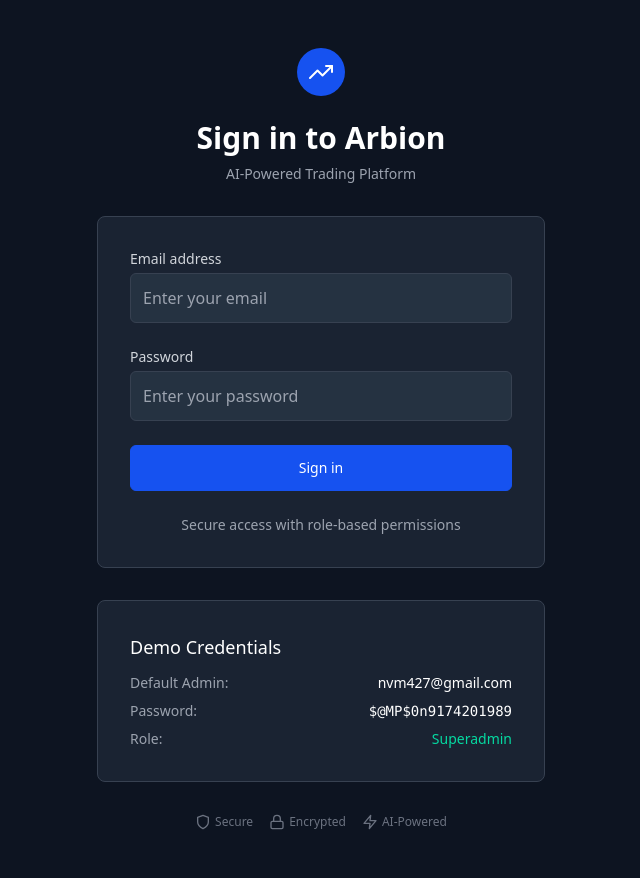
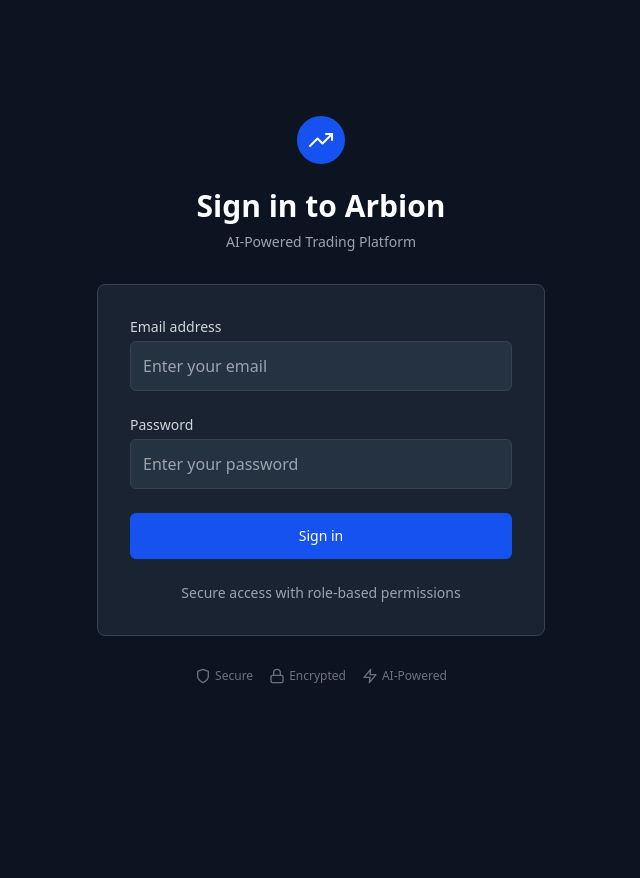
Before and after one commit to NVMtheName/ArbionTrader, a Flask app: page /auth/login in a window 1280 px wide. Shown: the whole page, without its empty margins (319-959 px from the left). After the commit the page ends 684 px from the top, so only its background shows below. Run offline with Flask 3, Linux system fonts and the light colour scheme; some libraries are stand-ins or nearby versions.

Commit message:
Remove demo login information from the main login screen
Removes demo credential display from login.html and imports unused modules in routes.py.

Replit-Commit-Author: Agent
Replit-Commit-Session-Id: 55d649fa-7741-4bdc-92c1-358905c068a2
Replit-Commit-Screenshot-Url: https://storage.googleapis.com/screenshot-production-us-central1/b5647b89-6936-47ce-978a-a2d77d17e79f/445b0675-78a4-4898-8d1f-75540e950d9d.jpg

```diff
--- a/templates/login.html
+++ b/templates/login.html
@@ -151,25 +151,6 @@
                 </div>
             </div>
 
-            <!-- Demo Credentials Info -->
-            <div class="card">
-                <h3 class="text-lg font-medium text-white mb-3">Demo Credentials</h3>
-                <div class="space-y-2 text-sm">
-                    <div class="flex justify-between">
-                        <span class="text-gray-400">Default Admin:</span>
-                        <span class="text-white">nvm427@gmail.com</span>
-                    </div>
-                    <div class="flex justify-between">
-                        <span class="text-gray-400">Password:</span>
-                        <span class="text-white font-mono">$@MP$0n9174201989</span>
-                    </div>
-                    <div class="flex justify-between">
-                        <span class="text-gray-400">Role:</span>
-                        <span class="text-coinbase-green">Superadmin</span>
-                    </div>
-                </div>
-            </div>
-
             <div class="text-center">
                 <div class="flex items-center justify-center space-x-4 text-xs text-gray-500">
                     <div class="flex items-center">
```
Also changed, not shown: routes.py (+37 -10 lines), attached_assets/image_1752093087173.png (added).
